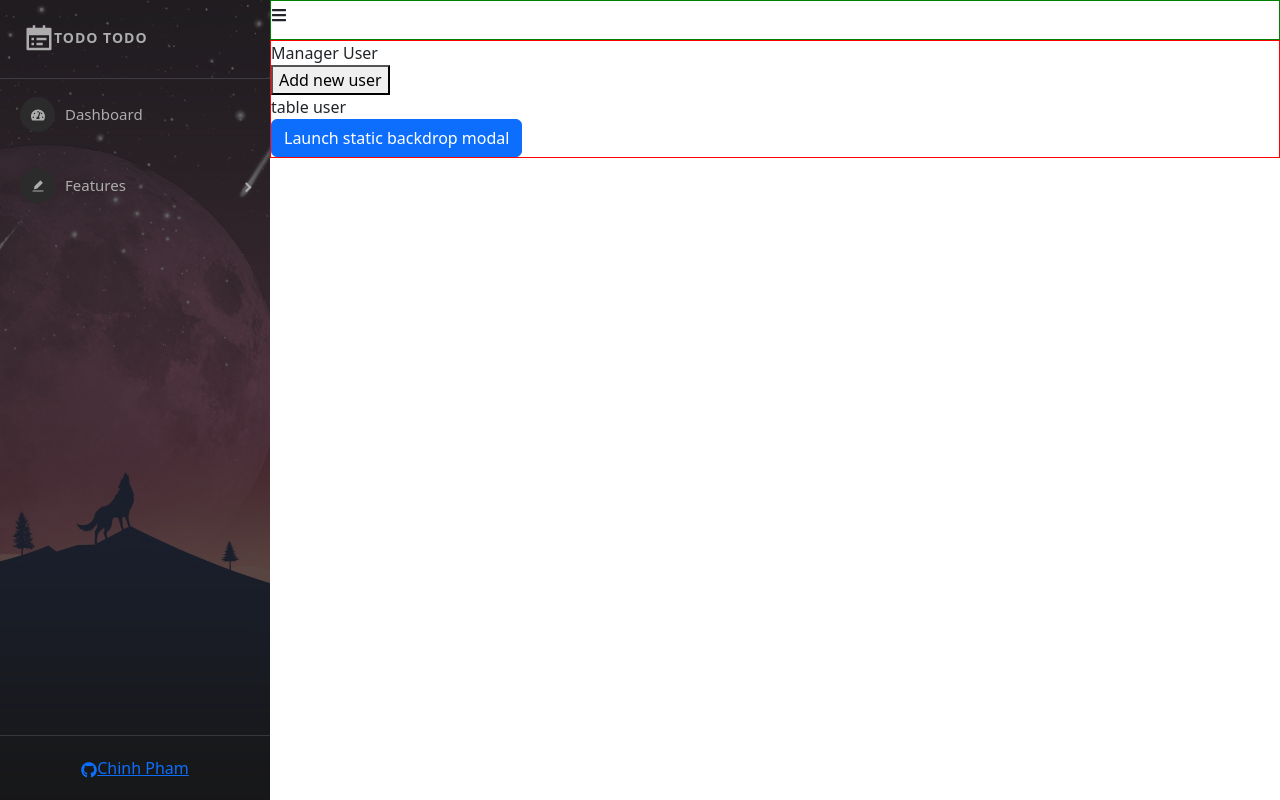
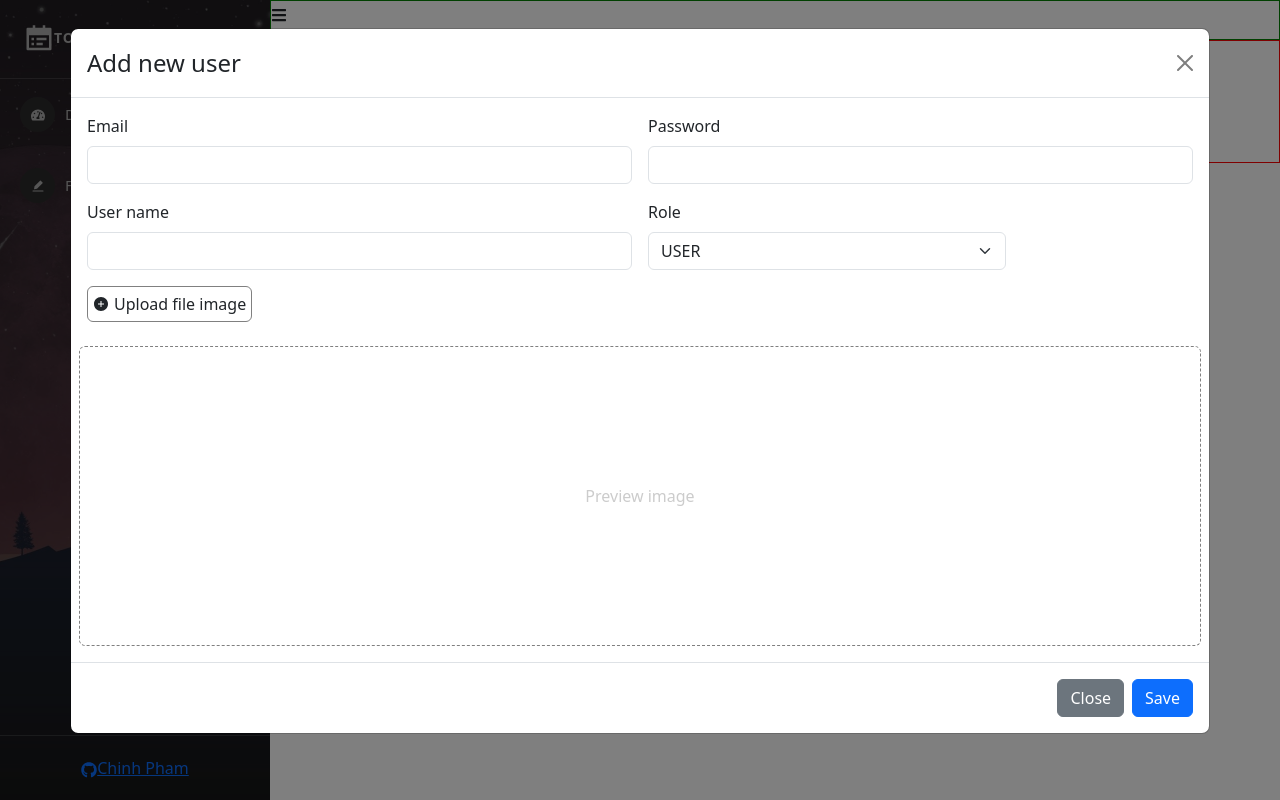
Before and after one commit to fantasiaferver/udemy-react-ultimate, a React (Create React App) app in the folder base-react-redux/: page /admins/manager-users in a window 1280 px wide. Both pictures are taken after a click on the button "Add new user". Built offline with nearby package versions, Linux system fonts and the light colour scheme.

Commit message:
created add user api

```diff
--- a/base-react-redux/src/components/admin/content/ManageUser.js
+++ b/base-react-redux/src/components/admin/content/ManageUser.js
@@ -1,21 +1,31 @@
 import ModalCreateUser from './ModalCreateUser';
 import '../../../style/ManageUser.scss'
+import { AiFillPlusCircle } from "react-icons/ai";
+import { useState } from 'react';
 
 const ManageUser = (props) => {
+    const [showModalCreateUser, setShowModalCreateUser] = useState(false)
     return (
         <div className="manage-user-container">
             <div className="title">
                 Manager User
             </div>
             <div className="user-content">
-                <div>
-                    <button>Add new user</button>
-
+                <div className='btn-add-new'>
+                    <button className='btn btn-dark'
+                        onClick={() => setShowModalCreateUser(true)}
+                    >
+                        <AiFillPlusCircle />
+                        Add new user
+                    </button>
                 </div>
-                <div>
+                <div className='table-users-container'>
                     table user
                 </div>
-                <ModalCreateUser />
+                <ModalCreateUser
+                    show={showModalCreateUser}
+                    setShow={setShowModalCreateUser}
+                />
             </div>
         </div>
     )
--- a/base-react-redux/src/components/admin/content/ModalCreateUser.js
+++ b/base-react-redux/src/components/admin/content/ModalCreateUser.js
@@ -2,10 +2,20 @@
 import Button from 'react-bootstrap/Button';
 import Modal from 'react-bootstrap/Modal';
 import { AiFillPlusCircle } from "react-icons/ai";
-const ModalCreateUser = () => {
-    const [show, setShow] = useState(false);
+import axios from 'axios'
+const ModalCreateUser = (props) => {
+    const { show, setShow } = props
+    // const { setShow } = props
+    // const [show, setShow] = useState(false);
 
-    const handleClose = () => setShow(false);
+    const handleClose = () => {
+        setShow(false);
+        setEmail("");
+        setPassword("");
+        setUserName("");
+        setRole("USER");
+        setPreviewImage("");
+    };
     const handleShow = () => setShow(true);
 
     const [email, setEmail] = useState('');
@@ -22,11 +32,32 @@
         }
     }
 
+    const handleSubmitCreateUser = async () => {
+        // let data = {
+        //     email: email,
+        //     password: password,
+        //     username: userName,
+        //     role: role,
+        //     userImage: image
+        // }
+        // console.log(data)
+
+        const data = new FormData();
+        data.append('email', email);
+        data.append('password', password);
+        data.append('username', userName);
+        data.append('role', role);
+        data.append('userImage', image);
+
+        let res = await axios.post('http://localhost:8081/api/v1/participant', data)
+        console.log('check res', res)
+    }
+
     return (
         <>
-            <Button variant="primary" onClick={handleShow}>
+            {/* <Button variant="primary" onClick={handleShow}>
                 Launch static backdrop modal
-            </Button>
+            </Button> */}
 
             <Modal
                 size='xl'
@@ -81,7 +112,6 @@
                                 id='lableUpload'
                                 onChange={(event) => handleUpdateImage(event)}
                                 hidden
-                            // value={image}
                             />
                         </div>
                         <div className='col-md-12 img-preview'>
@@ -96,7 +126,7 @@
                     <Button variant="secondary" onClick={handleClose}>
                         Close
                     </Button>
-                    <Button variant="primary">Save</Button>
+                    <Button variant="primary" onClick={() => handleSubmitCreateUser()}>Save</Button>
                 </Modal.Footer>
             </Modal>
         </>
--- a/base-react-redux/src/style/ManageUser.scss
+++ b/base-react-redux/src/style/ManageUser.scss
@@ -28,3 +28,23 @@
         background-color: rgb(240, 240, 240);
     }
 }
+
+.manage-user-container {
+    .title {
+        font-size: 26px;
+        font-weight: 600;
+    }
+
+    .user-content {
+        .btn-add-new {
+            margin: 8px 0;
+
+            button {
+                display: flex;
+                align-items: center;
+                padding: 8px;
+                gap: 3px;
+            }
+        }
+    }
+}
```
